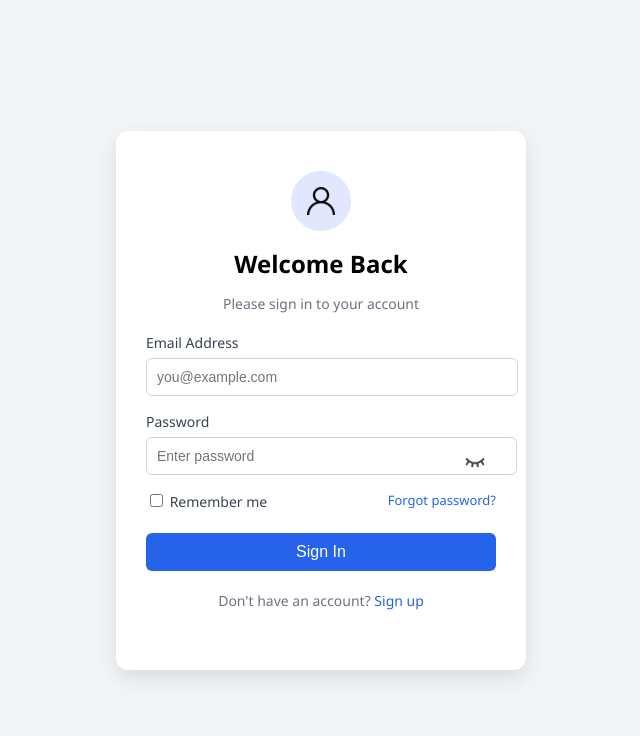
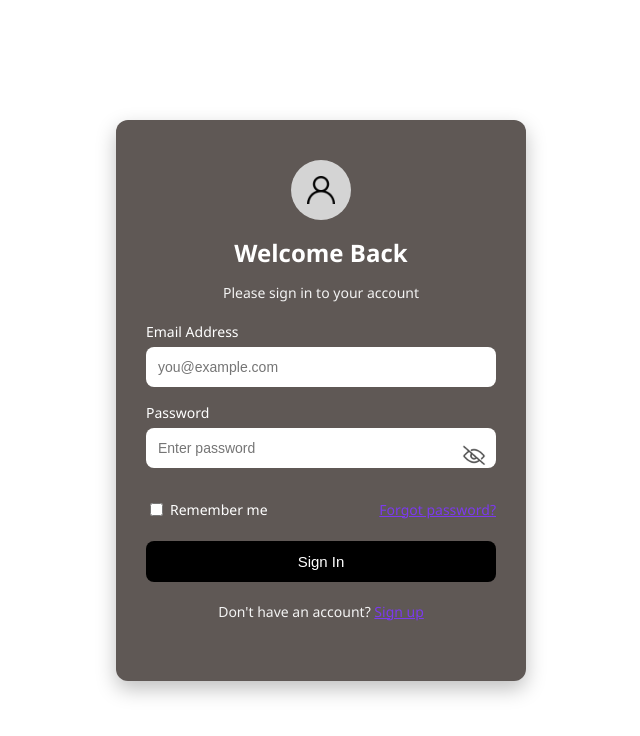
Before and after one commit to SrieeVathsan/trocare, a React (Create React App) app: page /login in a window 1280 px wide. Shown: the top 736 px of the page, without its empty margins (319-959 px from the left). Built offline with nearby package versions, Linux system fonts and the light colour scheme.

Commit message:
Updated files with latest changes

```diff
--- a/src/components/Login.css
+++ b/src/components/Login.css
@@ -1,7 +1,7 @@
 body {
   margin: 0;
   font-family: 'Segoe UI', sans-serif;
-  background: #f3f4f6;
+  background: #ffffff; /* Dark gray-brown */
 }
 
 .login-container {
@@ -12,10 +12,10 @@ body {
 }
 
 .login-form {
-  background: #ffffff;
+  background: #5f5855; /* Same dark background */
   padding: 40px 30px;
   border-radius: 12px;
-  box-shadow: 0 8px 20px rgba(0, 0, 0, 0.1);
+  box-shadow: 0 8px 20px rgba(0, 0, 0, 0.25);
   width: 350px;
   text-align: center;
 }
@@ -25,7 +25,7 @@ body {
   height: 60px;
   margin: 0 auto 16px;
   border-radius: 50%;
-  background-color: #e0e7ff;
+  background-color: #d4d4d4;
   display: flex;
   align-items: center;
   justify-content: center;
@@ -39,10 +39,11 @@ body {
 .login-form h2 {
   font-size: 24px;
   margin: 0;
+  color: #ffffff;
 }
 
 .login-form p {
-  color: #6b7280;
+  color: #f3f3f3;
   font-size: 14px;
   margin-bottom: 20px;
 }
@@ -52,90 +53,52 @@ label {
   text-align: left;
   margin-bottom: 6px;
   font-size: 14px;
-  color: #374151;
+  color: #ffffff;
 }
 
 input[type="email"],
 input[type="password"] {
   width: 100%;
-  padding: 10px;
-  border: 1px solid #d1d5db;
-  border-radius: 6px;
+  padding: 12px;
+  border: none;
+  border-radius: 8px;
   margin-bottom: 16px;
   font-size: 14px;
+  background-color: #ffffff;
+  color: #000000;
+  box-sizing: border-box;
 }
 
 input[type="email"]:focus,
 input[type="password"]:focus {
   outline: none;
-  border-color: #2563eb;
-  box-shadow: 0 0 0 2px rgba(37, 99, 235, 0.2);
-}
-
-.form-options {
-  display: flex;
-  justify-content: space-between;
-  font-size: 13px;
-  margin-bottom: 16px;
-}
-
-.form-options a {
-  color: #2563eb;
-  text-decoration: none;
-}
-
-.btn {
-  width: 100%;
-  background-color: #2563eb;
-  color: white;
-  padding: 10px;
-  border: none;
-  border-radius: 6px;
-  font-size: 16px;
-  cursor: pointer;
-}
-
-.btn:hover {
-  background-color: #1d4ed8;
-}
-
-.signup-text {
-  margin-top: 20px;
-  font-size: 13px;
-  color: #6b7280;
-}
-
-.signup-text a {
-  color: #2563eb;
-  text-decoration: none;
-}
-
-.error-msg {
-  color: red;
-  font-size: 13px;
-  margin-bottom: 10px;
+  box-shadow: 0 0 0 2px rgba(0, 0, 0, 0.15);
 }
 
 .password-wrapper {
   position: relative;
+  margin-bottom: 16px;
 }
 
 .password-wrapper input {
-  width: 91%;
-  padding: 10px;
+  width: 100%;
+  padding: 12px;
   padding-right: 40px;
-  border: 1px solid #d1d5db;
-  border-radius: 6px;
+  border: none;
+  border-radius: 8px;
   font-size: 14px;
+  background-color: #ffffff;
+  color: #000000;
+  box-sizing: border-box;
 }
 
 .toggle-eye {
   position: absolute;
   right: 10px;
-  top: 45%;
-  width: 22px;
-  height: 22px;
+  top: 50%;
   transform: translateY(-50%);
+  width: 24px;
+  height: 24px;
   cursor: pointer;
   opacity: 0.7;
 }
@@ -143,3 +106,55 @@ input[type="password"]:focus {
 .toggle-eye:hover {
   opacity: 1;
 }
+
+.form-options {
+  display: flex;
+  justify-content: space-between;
+  font-size: 14px;
+  margin-bottom: 16px;
+  color: #ffffff;
+}
+
+.form-options label {
+  display: flex;
+  align-items: center;
+  gap: 4px;
+}
+
+.form-options a {
+  color: #7c3aed; /* Purple link */
+  text-decoration: underline;
+}
+
+.btn {
+  width: 100%;
+  background-color: #000000;
+  color: white;
+  padding: 12px;
+  border: none;
+  border-radius: 8px;
+  font-size: 15px;
+  cursor: pointer;
+}
+
+.btn:hover {
+  background-color: #1a1a1a;
+}
+
+.signup-text {
+  margin-top: 20px;
+  font-size: 14px;
+  color: #ffffff;
+}
+
+.signup-text a {
+  color: #7c3aed;
+  text-decoration: underline;
+  font-weight: 500;
+}
+
+.error-msg {
+  color: #ffb4b4;
+  font-size: 13px;
+  margin-bottom: 10px;
+}
```
Also changed, not shown: src/assets/eye-closed.png.
